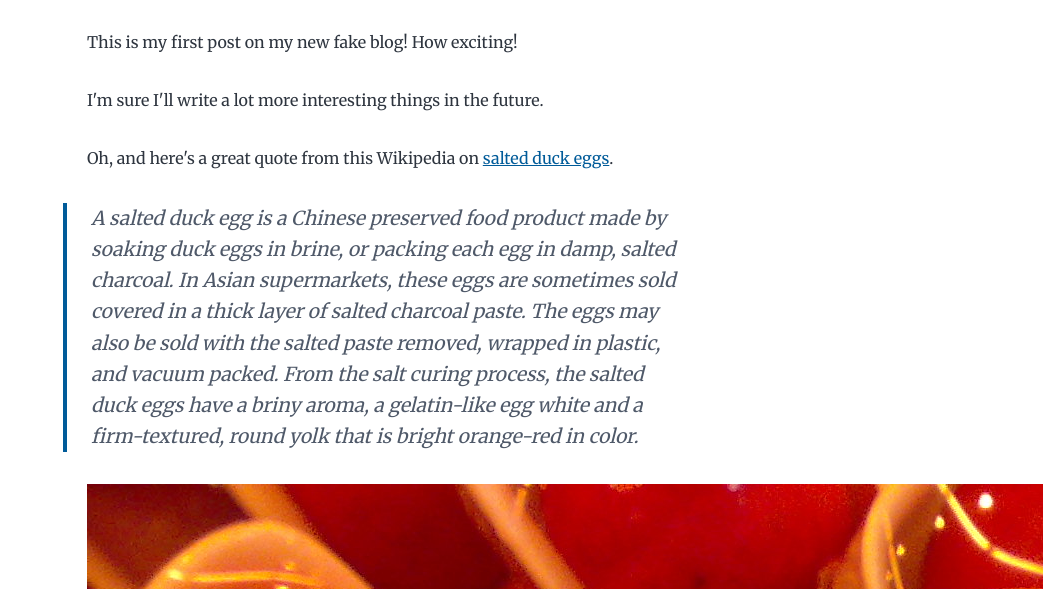
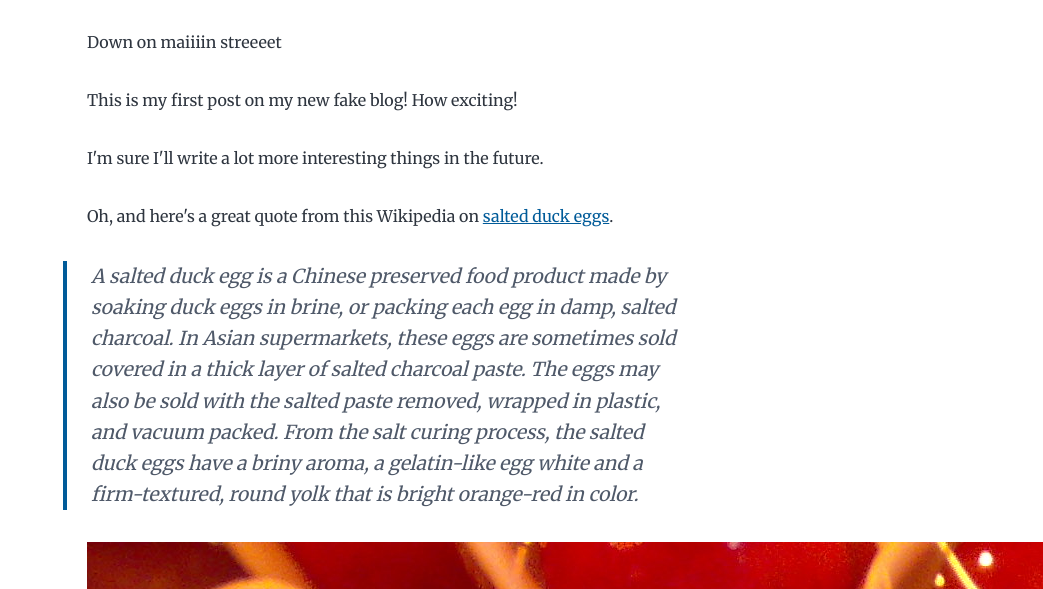
Before and after one commit to sslotsky/starter-blog-on-main, a Gatsby site: page /hello-world/ in a window 1280 px wide. Shown: the part 211-800 px from the top of the page, without its empty margins (237-1280 px from the left). Built offline with nearby package versions, Linux system fonts and the light colour scheme; Gatsby itself is replaced by a stand-in of ours; some packages are replaced by stand-ins of ours.

Commit message:
Update index.md

```diff
--- a/content/blog/hello-world/index.md
+++ b/content/blog/hello-world/index.md
@@ -3,6 +3,8 @@ title: Hello World
 date: "2015-05-01T22:12:03.284Z"
 description: "Hello World"
 ---
+
+Down on maiiiin streeeet
 
 This is my first post on my new fake blog! How exciting!
 
```
